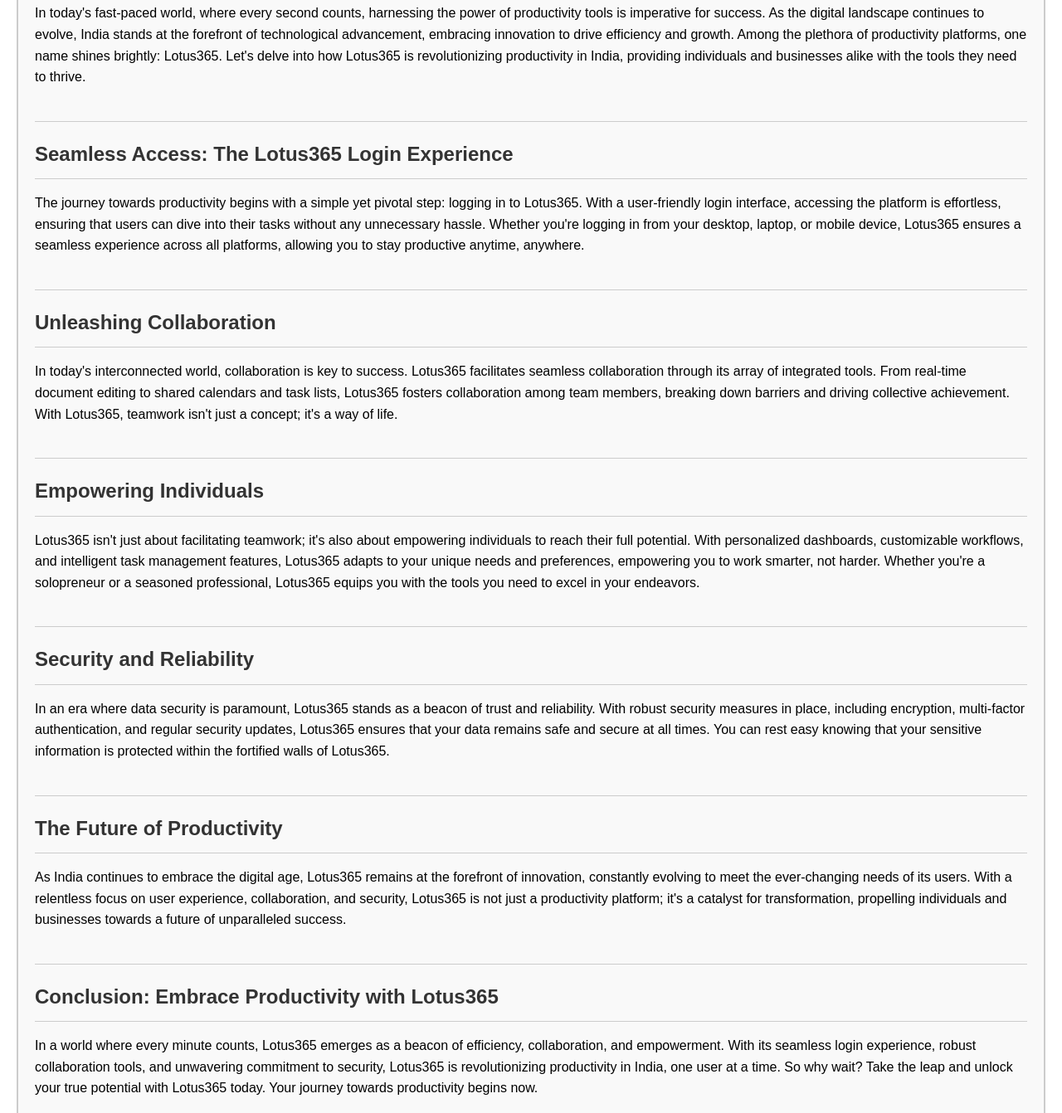
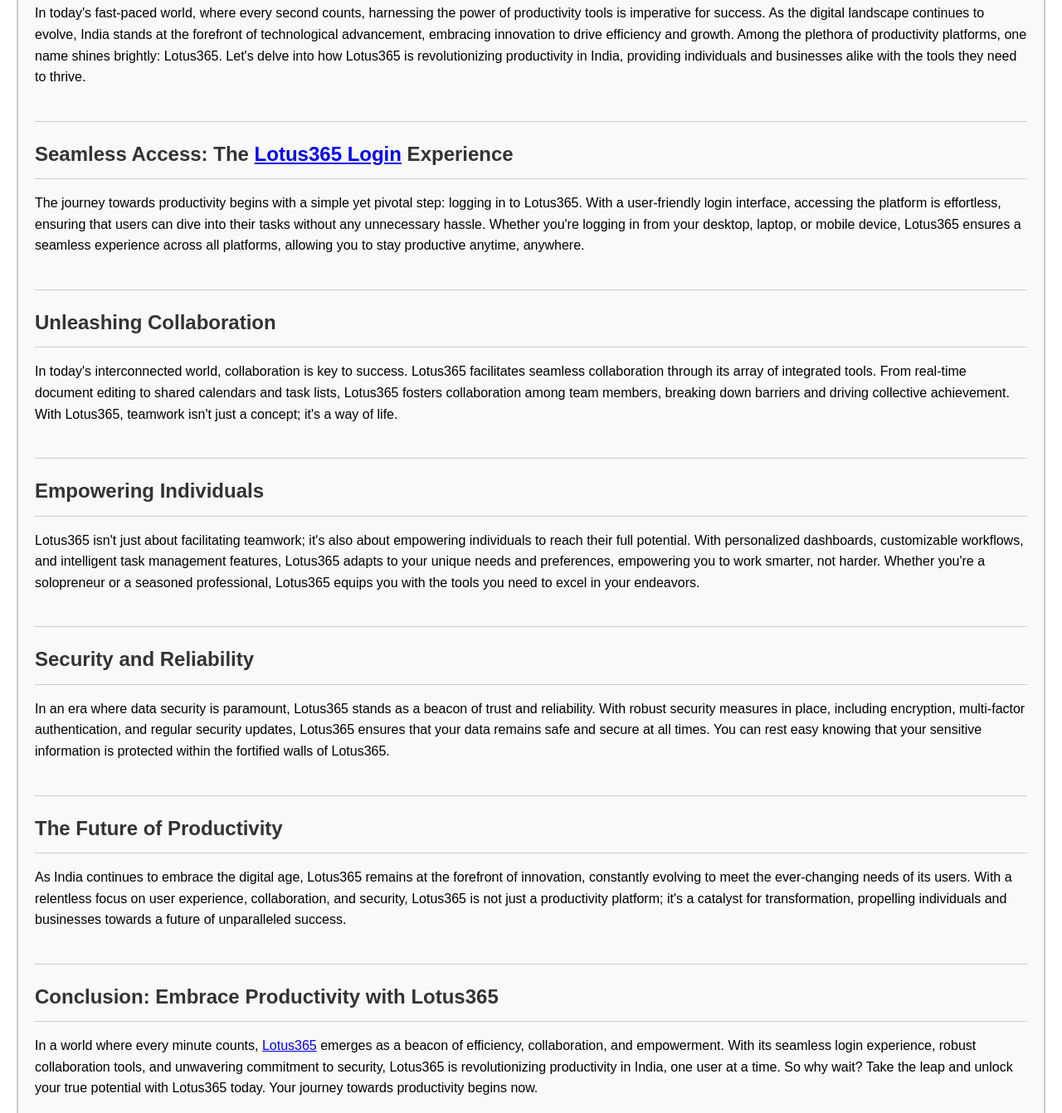
Before and after one commit to roberthinsom/lotusss365, a plain HTML site: page index.html in a window 1280 px wide. Shown: the part 198-1540 px from the top of the page at 83% size. Drawn offline with Linux system fonts and the light colour scheme.

Commit message:
Update index.html

```diff
--- a/index.html
+++ b/index.html
@@ -1,6 +1,7 @@
 <!DOCTYPE html>
 <html lang="en">
 <head>
+    <meta name="google-site-verification" content="ruvyt314OxiqN6MAgSA_ND0qyIWCq7mYNdZWV_3i2TE" />
     <meta charset="UTF-8">
     <meta name="viewport" content="width=device-width, initial-scale=1.0">
     <title>Lotus365: Your Gateway to Productivity in India</title>
@@ -45,7 +46,7 @@
         </div>
 
         <div class="section">
-            <h2>Seamless Access: The Lotus365 Login Experience</h2>
+            <h2>Seamless Access: The <a href="https://www.lotusss365.in">Lotus365 Login</a> Experience</h2>
             <p>The journey towards productivity begins with a simple yet pivotal step: logging in to Lotus365. With a user-friendly login interface, accessing the platform is effortless, ensuring that users can dive into their tasks without any unnecessary hassle. Whether you're logging in from your desktop, laptop, or mobile device, Lotus365 ensures a seamless experience across all platforms, allowing you to stay productive anytime, anywhere.</p>
         </div>
 
@@ -71,7 +72,7 @@
 
         <div class="section">
             <h2>Conclusion: Embrace Productivity with Lotus365</h2>
-            <p>In a world where every minute counts, Lotus365 emerges as a beacon of efficiency, collaboration, and empowerment. With its seamless login experience, robust collaboration tools, and unwavering commitment to security, Lotus365 is revolutionizing productivity in India, one user at a time. So why wait? Take the leap and unlock your true potential with Lotus365 today. Your journey towards productivity begins now.</p>
+            <p>In a world where every minute counts, <a href="https://lotusss365.pages.dev/">Lotus365</a> emerges as a beacon of efficiency, collaboration, and empowerment. With its seamless login experience, robust collaboration tools, and unwavering commitment to security, Lotus365 is revolutionizing productivity in India, one user at a time. So why wait? Take the leap and unlock your true potential with Lotus365 today. Your journey towards productivity begins now.</p>
         </div>
     </div>
 </body>
```
